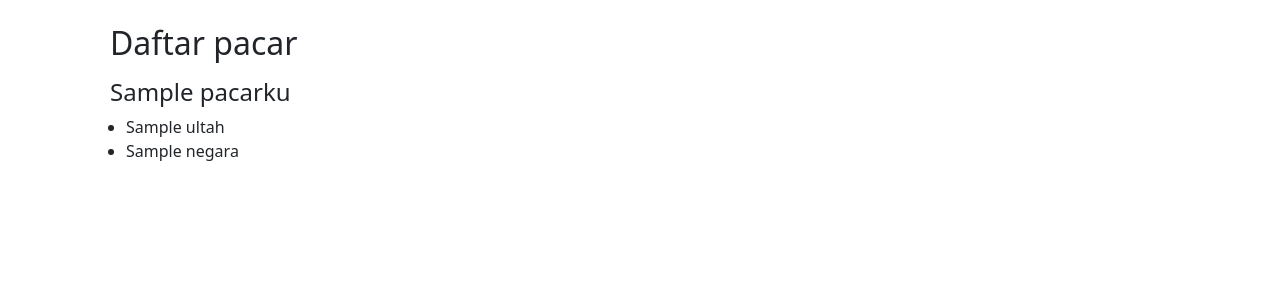
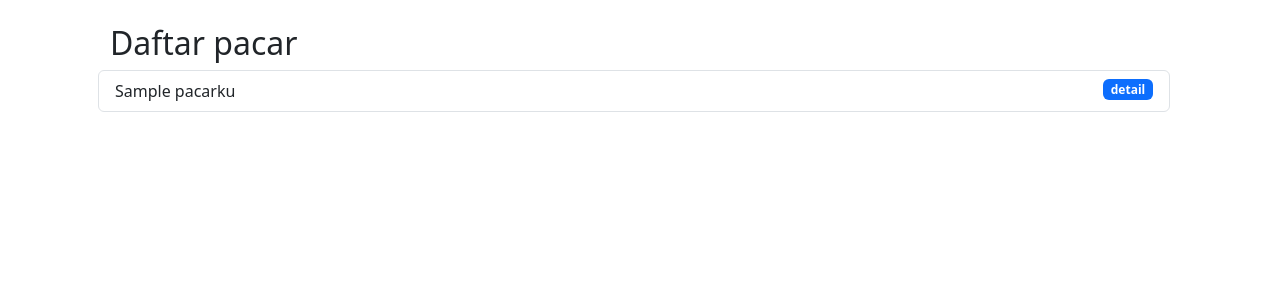
Before and after one commit to saandhikaa/PHP-Exploration, a PHP site: the page made by php-learning/3-mvc/app/views/pacar/index.php in a window 1280 px wide. Shown: the part 56-356 px from the top of the page. Run offline with PHP 8.4, Linux system fonts and the light colour scheme; the template is opened without the code that fills it: most values are stand-ins (such as "Sample title", 1, 10 or a date in 2020); some libraries are stand-ins or nearby versions.

Commit message:
make it just list

```diff
--- a/php-learning/3-mvc/app/views/pacar/index.php
+++ b/php-learning/3-mvc/app/views/pacar/index.php
@@ -1,10 +1,11 @@
 <div class="row mx-3 my-4">
-    <h2>Daftar pacar</h3>
-    <?php foreach ($data["pacarku"] as $pacarku): ?>
-        <h4 class="fs-7 mt-2"><?= $pacarku["nama"]; ?></h4>
-        <ul class="mx-3">
-            <li><?= $pacarku["ultah"]; ?></li>
-            <li><?= $pacarku["negara"]; ?></li>
-        </ul>
-    <?php endforeach; ?>
+    <h2>Daftar pacar</h2>
+    <ul class="list-group">
+        <?php foreach ($data["pacarku"] as $pacarku): ?>
+            <li class="list-group-item d-flex justify-content-between align-items-start">
+                <?= $pacarku["nama"]; ?>
+                <a href="<?=BASEURL;?>pacar/detail/<?=$pacarku['id'];?>" class="text-decoration-none badge text-bg-primary">detail</a>
+            </li>
+        <?php endforeach; ?>
+    </ul>
 </div>
```
